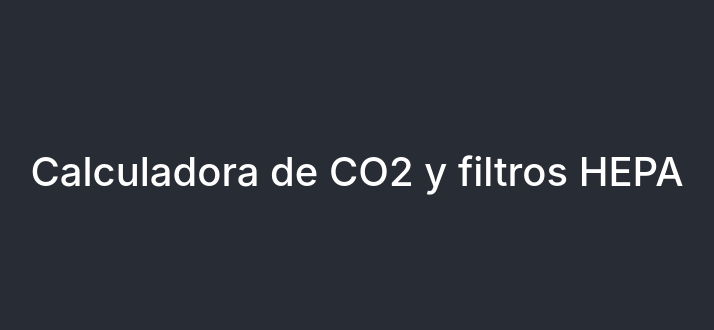
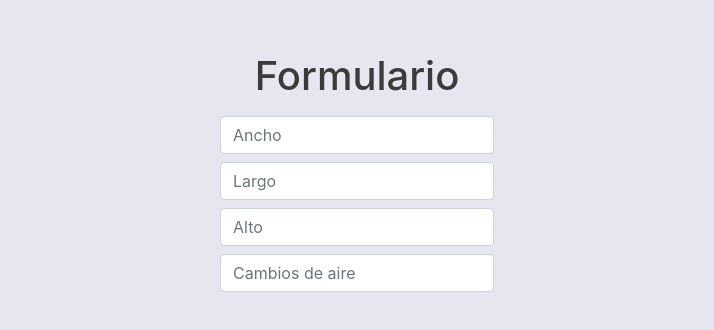
Before and after one commit to teootoledo/co2calculator, a React (Create React App) app: page / in a window 1280 px wide. Shown: the part 224-554 px from the top of the page, without its empty margins (283-997 px from the left). Built offline with nearby package versions, Linux system fonts and the light colour scheme.

Commit message:
Mejorando formulario con HookForm

```diff
--- a/package.json
+++ b/package.json
@@ -8,6 +8,7 @@
     "@testing-library/user-event": "^12.6.3",
     "react": "^17.0.1",
     "react-dom": "^17.0.1",
+    "react-hook-form": "^6.15.1",
     "react-scripts": "4.0.2",
     "web-vitals": "^1.1.0"
   },
--- a/src/App.css
+++ b/src/App.css
@@ -1,3 +1,11 @@
+* {
+  margin: 0px;
+  padding: 0px;
+  color: #3b3b3b;
+  font-family: SFPro, -apple-system, BlinkMacSystemFont, "Segoe UI", Roboto,
+    Oxygen,     Ubuntu, Cantarell, "Open Sans", "Helvetica Neue", sans-serif;
+}
+
 .App {
   text-align: center;
 }
@@ -28,6 +36,102 @@
   color: #61dafb;
 }
 
+.neu1 {
+  background-color: #e6e6f0;
+  box-shadow: 5px 5px 15px rgba(0, 0, 0, 0.1),
+    -5px -5px 15px rgba(255, 255, 255, 0.9);
+  border: none;
+  border-radius: 20px;
+  -webkit-border-radius: 20px;
+  -moz-border-radius: 20px;
+  -ms-border-radius: 20px;
+  -o-border-radius: 20px;
+}
+
+.neu2 {
+  background: #e6e6f0;
+  box-shadow: inset 5px 5px 15px rgba(0, 0, 0, 0.1),
+    inset -5px -6px 15px rgba(255, 255, 255, 0.9);
+  border: none;
+  border-radius: 20px;
+  -webkit-border-radius: 20px;
+  -moz-border-radius: 20px;
+  -ms-border-radius: 20px;
+  -o-border-radius: 20px;
+}
+
+.neu2:focus {
+  background: #e6e6f0;
+  box-shadow: inset 5px 5px 15px rgba(0, 0, 0, 0.1),
+    inset -5px -6px 15px rgba(255, 255, 255, 0.9);
+  border: none;
+  border-radius: 20px;
+  -webkit-border-radius: 20px;
+  -moz-border-radius: 20px;
+  -ms-border-radius: 20px;
+  -o-border-radius: 20px;
+  outline: none;
+}
+
+.neuBtn1 {
+  background: rgb(255, 113, 146);
+  background: -moz-linear-gradient(
+    315deg,
+    rgba(255, 113, 146, 1) 0%,
+    rgba(255, 133, 133, 1) 100%
+  );
+  background: -webkit-linear-gradient(
+    315deg,
+    rgba(255, 113, 146, 1) 0%,
+    rgba(255, 133, 133, 1) 100%
+  );
+  background: linear-gradient(
+    315deg,
+    rgba(255, 113, 146, 1) 0%,
+    rgba(255, 133, 133, 1) 100%
+  );
+  filter: progid:DXImageTransform.Microsoft.gradient(startColorstr="#ff7192",endColorstr="#ff8585",GradientType=1);
+  color: #e6e6f0;
+}
+
+.neuBtn2 {
+  background: rgb(255, 123, 0);
+  background: -moz-linear-gradient(
+    315deg,
+    rgba(255, 123, 0, 1) 0%,
+    rgba(254, 165, 98, 1) 100%
+  );
+  background: -webkit-linear-gradient(
+    315deg,
+    rgba(255, 123, 0, 1) 0%,
+    rgba(254, 165, 98, 1) 100%
+  );
+  background: linear-gradient(
+    315deg,
+    rgba(255, 123, 0, 1) 0%,
+    rgba(254, 165, 98, 1) 100%
+  );
+  filter: progid:DXImageTransform.Microsoft.gradient(startColorstr="#ff7b00",endColorstr="#fea562",GradientType=1);
+  color: #e6e6f0;
+}
+
+.neuBtn2:active {
+  background: rgb(255, 123, 0);
+  box-shadow: inset 5px 5px 15px rgba(0, 0, 0, 0.1),
+    inset -5px -6px 15px rgba(255, 255, 255, 0.3);
+  border: none;
+  border-radius: 20px;
+  -webkit-border-radius: 20px;
+  -moz-border-radius: 20px;
+  -ms-border-radius: 20px;
+  -o-border-radius: 20px;
+}
+
+.background {
+  background: #e6e6f0;
+  border: none;
+}
+
 @keyframes App-logo-spin {
   from {
     transform: rotate(0deg);
--- a/src/App.js
+++ b/src/App.js
@@ -1,14 +1,17 @@
-import React from 'react';
-import './App.css';
+import React from "react";
+import Contador from "./components/Calculadora";
+import "./App.css";
+import Calculadora from "./components/Calculadora";
+import Formulario from "./components/Formulario";
+import FormHook from "./components/FormHook";
+import RoomVolume from "./components/RoomVolume";
 
 function App() {
   return (
     <div className="App">
-      <section className="App-content">
-        <h1>
-          Calculadora de CO2 y filtros HEPA
-        </h1>
-
+      <section className="background App-content">
+        {/* <FormHook /> */}
+        <RoomVolume />
       </section>
     </div>
   );
--- a/src/components/Calculadora.js
+++ b/src/components/Calculadora.js
@@ -1,8 +1,18 @@
 //Importo react
-import React from 'react';
+import React, {useState, Fragment} from 'react';
 
 const Calculadora = () => {
-    return (  );
+
+    const [numero, setNumero] = useState(0); //nombre, f = uS(numero de inicio)
+
+    const aumentar = () => {setNumero(numero+1);}
+
+    return (
+        <Fragment>
+            <h3>Calculadora de CO2 y filtros HEPA {numero}</h3>
+            <button onClick={aumentar} className='btn-primary' >Aumentar</button>
+        </Fragment>
+        );
 }
 
 export default Calculadora;
--- /dev/null
+++ b/src/components/FormHook.js
@@ -0,0 +1,66 @@
+import React, { Fragment } from "react";
+import { useForm } from "react-hook-form";
+
+const FormHook = () => {
+  const { register, handleSubmit, watch, errors } = useForm();
+
+  const onSubmit = (data, e) => {
+    e.preventDefault();
+    console.log(data);
+    e.target.reset();
+  };
+
+  return (
+    <Fragment>
+      <h1>Formulario con FormHook</h1>
+      <form onSubmit={handleSubmit(onSubmit)}>
+        <input
+          name="ancho"
+          className="form-control my-2"
+          ref={register({
+            required: { value: true, message: "Ancho obligatorio" },
+          })}
+        />
+        <span className="text-danger text-small d-block mb-2">
+          {errors?.ancho?.message}
+        </span>
+        <input
+          name="largo"
+          className="form-control my-2"
+          ref={register({
+            required: { value: true, message: "Largo obligatorio" },
+          })}
+        />
+        <span className="text-danger text-small d-block mb-2">
+          {errors?.largo?.message}
+        </span>
+        <input
+          name="alto"
+          className="form-control my-2"
+          ref={register({
+            required: { value: true, message: "Alto obligatorio" },
+          })}
+        />
+        <span className="text-danger text-small d-block mb-2">
+          {errors?.alto?.message}
+        </span>
+        <input
+          name="cambiosAire"
+          className="form-control my-2"
+          ref={register({
+            required: {
+              value: true,
+              message: "Cantidad de cambios de aire obligatoria",
+            },
+          })}
+        />
+        <span className="text-danger text-small d-block mb-2">
+          {errors?.cambiosAire?.message}
+        </span>
+        <button className="btn btn-primary">Calcular</button>
+      </form>
+    </Fragment>
+  );
+};
+
+export default FormHook;
--- /dev/null
+++ b/src/components/Formulario.js
@@ -0,0 +1,73 @@
+import React, { Fragment, useState } from "react";
+
+const Formulario = () => {
+  const [room, setRoom] = useState({
+    ancho: "",
+    largo: "",
+    alto: "",
+    cambiosAire: "",
+  });
+
+  const handleInputChange = (event) => {
+    setRoom({
+      ...room,
+      [event.target.name]: event.target.value,
+    });
+  };
+
+  const enviarDatos = (event) => {
+    event.preventDefault();
+    console.log(room.ancho);
+  };
+
+  return (
+    <Fragment>
+      <h1>Formulario</h1>
+      <form className="row" onSubmit={enviarDatos}>
+        <div className="col-md-3">
+          <label>Ancho:</label>
+          <input
+            className="form-control"
+            type="number"
+            name="ancho"
+            onChange={handleInputChange}
+          ></input>
+        </div>
+        <div className="col-md-3">
+          <label>Largo:</label>
+          <input
+            className="form-control"
+            type="number"
+            name="largo"
+            onChange={handleInputChange}
+          ></input>
+        </div>
+        <div className="col-md-3">
+          <label>Alto:</label>
+          <input
+            className="form-control"
+            type="number"
+            name="alto"
+            onChange={handleInputChange}
+          ></input>
+        </div>
+        <div className="col-md-3">
+          <label>Cambios del aire:</label>
+          <input
+            className="form-control"
+            type="number"
+            name="cambiosAire"
+            onChange={handleInputChange}
+          ></input>
+        </div>
+        <div className="col-md-3">
+          <button className="btn btn-primary" type="submit">
+            Calcular
+          </button>
+        </div>
+      </form>
+    </Fragment>
+  );
+};
+
+export default Formulario;
--- /dev/null
+++ b/src/components/RoomVolume.js
@@ -0,0 +1,59 @@
+import React, { Fragment } from "react";
+import { useForm } from "react-hook-form";
+
+const RoomVolume = () => {
+  const { register, errors, handleSubmit } = useForm();
+
+  const onSubmit = (data) => {
+    console.log(data);
+  };
+  return (
+    <Fragment>
+      <h1>Formulario</h1>
+      <form>
+        <input
+          name="ancho"
+          placeholder="Ancho"
+          type="number"
+          className="form-control my-2"
+          ref={register({
+            required: { value: true, message: "Ancho obligatorio" },
+            minLength: { value: 1, message: "Mínimo un dígito" },
+          })}
+        />
+        <input
+          name="largo"
+          placeholder="Largo"
+          type="number"
+          className="form-control my-2"
+          ref={register({
+            required: { value: true, message: "Largo obligatorio" },
+            minLength: { value: 1, message: "Mínimo un dígito" },
+          })}
+        />
+        <input
+          name="alto"
+          placeholder="Alto"
+          type="number"
+          className="form-control my-2"
+          ref={register({
+            required: { value: true, message: "Alto obligatorio" },
+            minLength: { value: 1, message: "Mínimo un dígito" },
+          })}
+        />
+        <input
+          name="cambiosAire"
+          placeholder="Cambios de aire"
+          type="number"
+          className="form-control my-2"
+          ref={register({
+            required: { value: true, message: "Ancho obligatorio" },
+            minLength: { value: 1, message: "Mínimo un dígito" },
+          })}
+        />
+      </form>
+    </Fragment>
+  );
+};
+
+export default RoomVolume;
```
Also changed, not shown: 1 other file (tests, documents, lock files or other folders).
